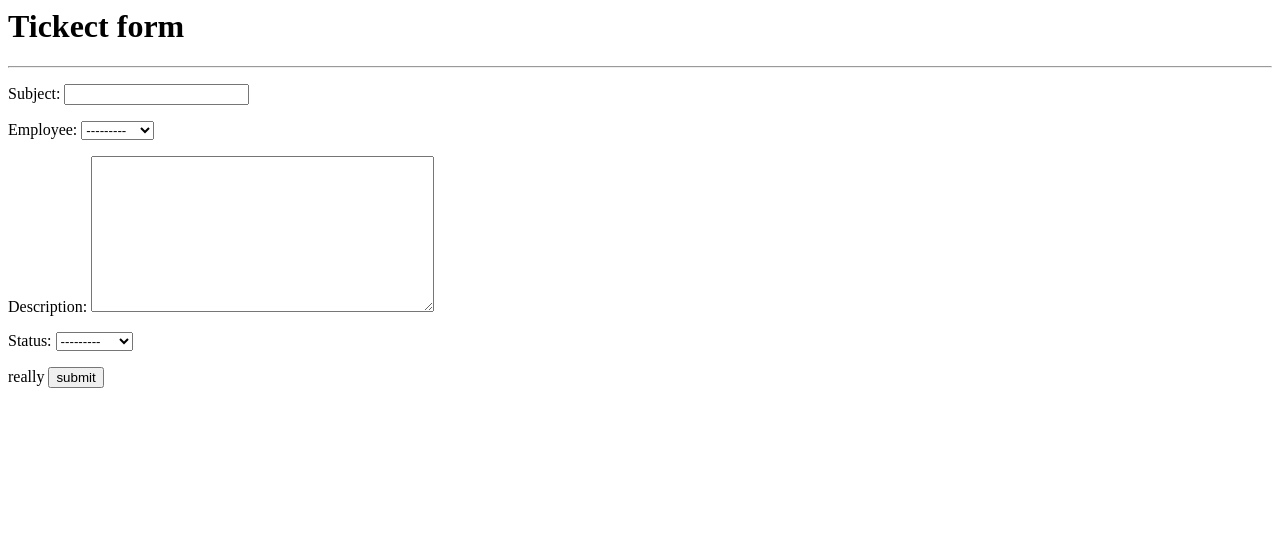
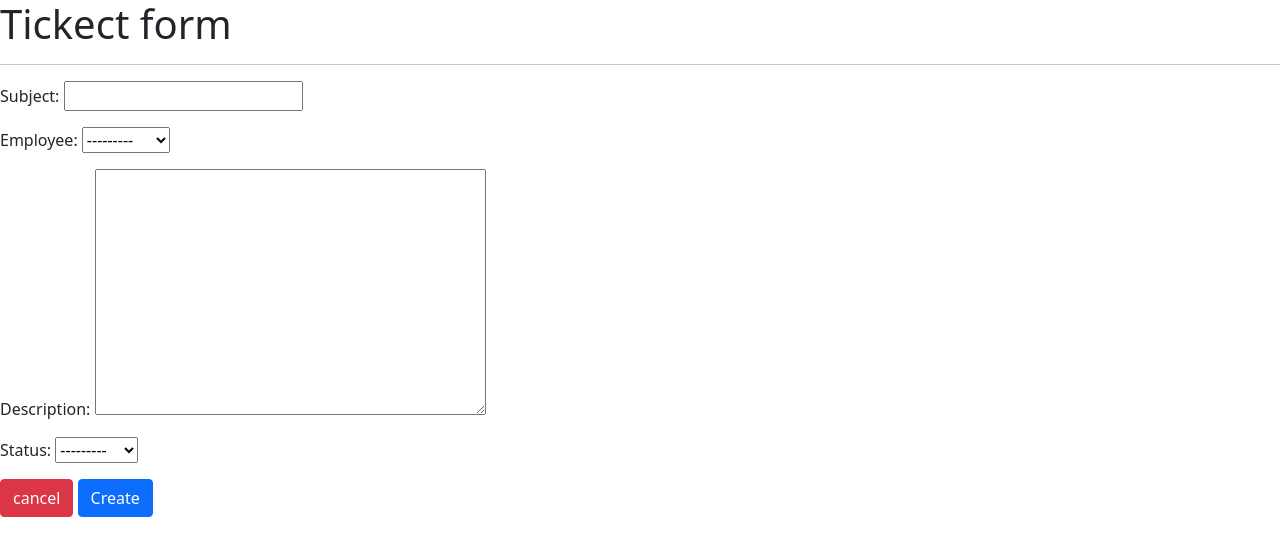
Before and after one commit to AlexDio123/Ticket-System, a Django app: page /tickets/create_ticket/ in a window 1280 px wide. Shown: the top 556 px of the page. Run offline with Django 3.2, Linux system fonts and the light colour scheme; data comes from the database, SQL or seed files in the repository.

Commit message:
added base.html styles to create ticket form

```diff
--- a/tickets/templates/tickets/tickets_add.html
+++ b/tickets/templates/tickets/tickets_add.html
@@ -1,10 +1,12 @@
-
+{% extends 'tickets/base.html' %}
+{% block content %}
     <h1>Tickect form</h1>
     <hr>
 
     <form action="" method="post">
     {% csrf_token %}
     {{form.as_p}}
-    really
-    <input type="submit" value="submit">
+    <a class="btn btn-danger" href="{% url 'ticket_list' %}">cancel</a>
+    <input class="btn btn-primary" type="submit" value="Create">
     </form>
+{% endblock content %}
```
